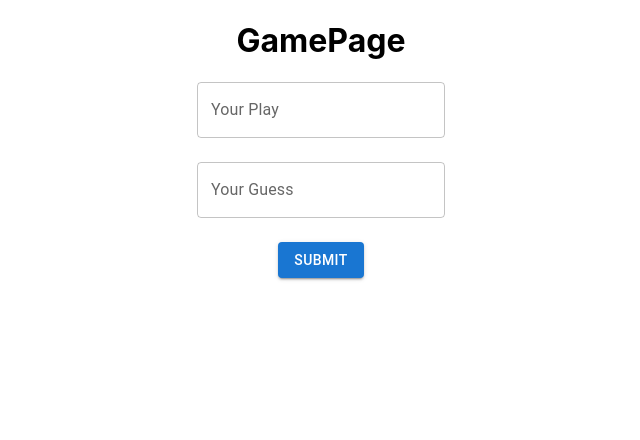
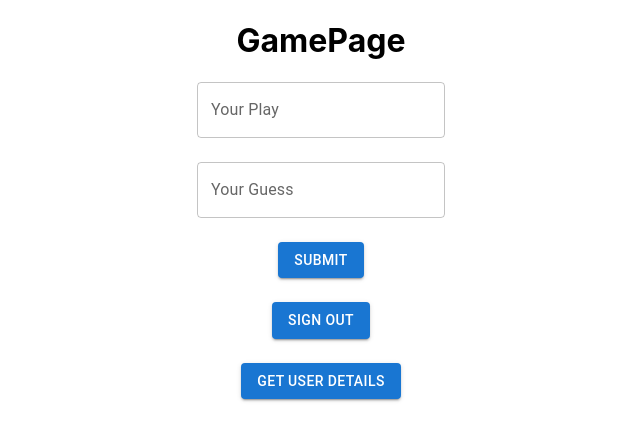
Before and after one commit to amartyadav/Morra, a React (Create React App) app in the folder frontend/: page /gamepage in a window 1280 px wide. Shown: the top 440 px of the page, without its empty margins (319-959 px from the left). Built offline with nearby package versions, Linux system fonts and the light colour scheme.

Commit message:
sign(in, out, up), user details works back2front

```diff
--- a/frontend/package.json
+++ b/frontend/package.json
@@ -6,6 +6,7 @@
     "@emotion/react": "^11.9.3",
     "@emotion/styled": "^11.9.3",
     "@mui/material": "^5.8.6",
+    "axios": "^0.27.2",
     "react": "^18.0.0",
     "react-dom": "^18.0.0",
     "react-router-dom": "^6.3.0",
--- a/frontend/src/Components/GamePage.js
+++ b/frontend/src/Components/GamePage.js
@@ -1,8 +1,9 @@
-import React from 'react'
+import React, { useEffect } from 'react'
 import TextField from '@mui/material/TextField'
 import {Grid} from '@mui/material'
 import Button from '@mui/material/Button'
 import {useNavigate} from 'react-router-dom'
+import axios from 'axios'
 
 export default function GamePage() {
     const navigate = useNavigate()
@@ -15,6 +16,45 @@ export default function GamePage() {
         console.log("GamePage: handleClick");
         event.preventDefault();
     }
+
+    const handleSignout = (event) => {
+        console.log("GamePage: handleSignout");
+        event.preventDefault();
+        axios.get("http://localhost:3001/auth/signout/")
+        .then(response => {
+            console.log(response);
+            navigate('/signin');
+        })
+        .catch(error => {
+            console.log(error);
+        })
+    }
+
+    const handleUserDetails = (event) => {
+        console.log("GamePage: handleUserDetails");
+        event.preventDefault();
+        axios.get("http://localhost:3001/api/users/"+localStorage.getItem('user_id'), {
+            headers: {
+                'Authorization': 'Bearer ' + localStorage.getItem('token')
+            }
+        })
+        .then(response => {
+            console.log(response);
+        })
+        .catch(error => {
+            console.log(error);
+        })
+    }
+
+    // useEffect(() => {
+    //     axios.get('http://localhost:3001/api/users/')
+    //     .then(response => {
+    //         console.log(response.data);
+    //     })
+    //     .catch(error => {
+    //         console.log(error);
+    //     })
+    // }, [])
 
     return (
         <div>
@@ -38,7 +78,21 @@ export default function GamePage() {
                         Submit
                     </Button>
                     </Grid>
+                <Grid item
+                    xs={12}>
+                    <Button variant="contained" color="primary"
+                        onClick={handleSignout}>
+                        Sign Out
+                    </Button>
                 </Grid>
+                <Grid item
+                    xs={12}>
+                    <Button variant="contained" color="primary"
+                        onClick={handleUserDetails}>
+                        Get User Details
+                    </Button>
+                </Grid>
+            </Grid>
         </div>
     )
 }
--- a/frontend/src/Components/Signin.js
+++ b/frontend/src/Components/Signin.js
@@ -3,6 +3,7 @@ import TextField from '@mui/material/TextField'
 import {Grid} from '@mui/material'
 import Button from '@mui/material/Button'
 import {useNavigate} from 'react-router-dom'
+import axios from 'axios'
 
 export default function Signin() {
     const navigate = useNavigate()
@@ -18,22 +19,21 @@ export default function Signin() {
     const handleClick = (event) => {
         console.log("Signin: handleClick");
         event.preventDefault();
-        navigate('/gamepage');
-        // fetch('/api/users/signin', {
-        //     method: 'POST',
-        //     headers: {
-        //         'Content-Type': 'application/json'
-        //     },
-        //     body: JSON.stringify({
-        //         email,
-        //         password
-        //     })
-        // })
-        // .then(response => response.json())
-        // .then(data => {
-        //     console.log(data)
-        //     navigate('/game')
-        // })
+        axios.post("http://localhost:3001/auth/signin", {
+            email: email,
+            password: password
+        })
+        .then(response => {
+            console.log(response);
+            localStorage.setItem('token', response.data.token)
+            localStorage.setItem('user_id', response.data.user._id)
+            localStorage.setItem('user_name', response.data.user.name)
+            localStorage.setItem('user_email', response.data.user.email)
+            navigate('/gamepage');
+        })
+        .catch(error => {
+            console.log(error);
+        })
       }
 
 
--- a/frontend/src/Components/Signup.js
+++ b/frontend/src/Components/Signup.js
@@ -3,6 +3,7 @@ import TextField from '@mui/material/TextField'
 import {Grid} from '@mui/material'
 import Button from '@mui/material/Button'
 import {useNavigate} from 'react-router-dom'
+import axios from 'axios'
 
 export default function Signup() {
     const navigate = useNavigate()
@@ -21,24 +22,15 @@ export default function Signup() {
     };
     const handleClick = (event) => {
         console.log("Signup: handleClick");
-        //event.preventDefault();
-        navigate('/signin');
-        // fetch('/api/users', {
-        //     method: 'POST',
-        //     headers: {
-        //         'Content-Type': 'application/json'
-        //     },
-        //     body: JSON.stringify({
-        //         name,
-        //         email,
-        //         password
-        //     })
-        // })
-        // .then(response => response.json())
-        // .then(data => {
-        //     console.log(data)
-        //     Navigate('/signin')
-        // })
+        axios.post('http://localhost:3001/api/users/', {
+            name: name,
+            email: email,
+            password: password
+        })
+        .then(response => {
+            alert("User Signed Up");
+            navigate('/signin')
+        })
     }
 
     return (
```
Also changed, not shown: 1 other file (tests, documents, lock files or other folders).
